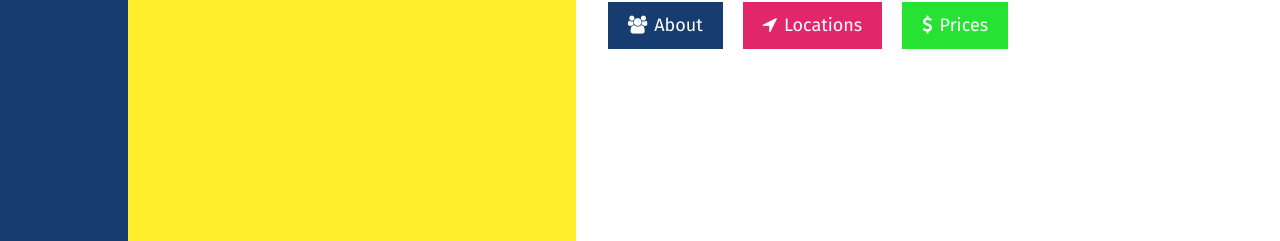
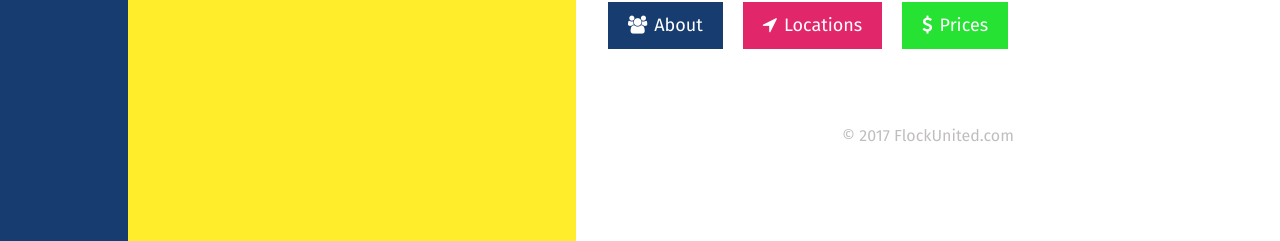
Before and after one commit to FlockUnited/flockunited.com, a Jekyll site: the page built from index.html, in a window 1280 px wide. Shown: the part 656-897 px from the top of the page. Built offline with Jekyll 4.4.1, drawn with Linux system fonts in a browser that asks for light colours.

Commit message:
wrong color, stupid

```diff
--- a/_sass/_base.scss
+++ b/_sass/_base.scss
@@ -495,7 +495,7 @@ a:hover {
 #footer {
     margin-bottom: 20px;
     text-align: center;
-    color: #fefefe;
+    color: #c1bdbd;
 }
 
 /**
```
